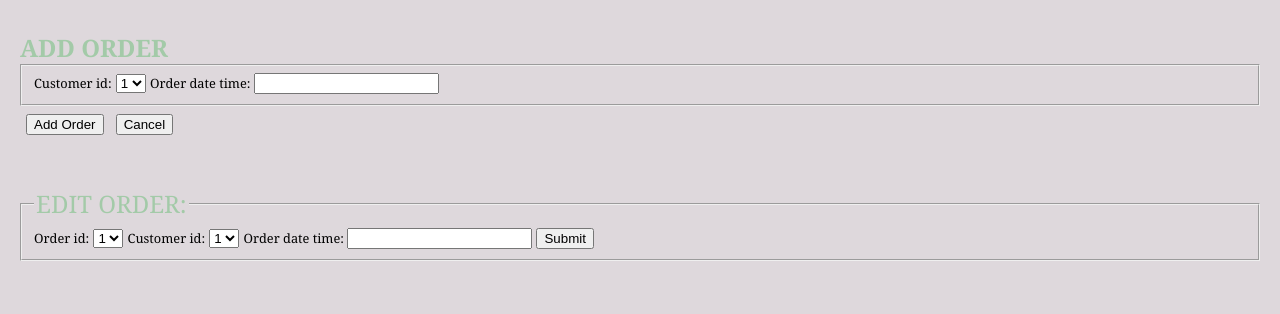
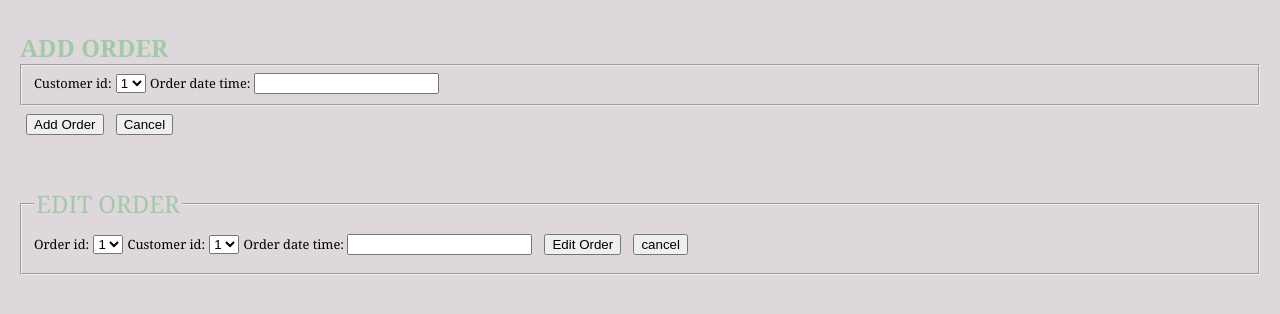
Before and after one commit to acalton/cs340project, a Flask app: page /orders in a window 1280 px wide. Shown: the part 310-624 px from the top of the page. Run offline with Flask 2, Linux system fonts and the light colour scheme; data comes from the database, SQL or seed files in the repository; data that the repository does not hold is empty; some libraries are stand-ins or nearby versions.

Commit message:
Add files via upload
CRU working

```diff
--- a/app.py
+++ b/app.py
@@ -133,6 +133,23 @@ def products():
 
             return redirect("/products")
 
+        if request.form.get("Edit_Product"):
+            product_id = request.form["product_id"]
+            product_type_id = request.form["product_type_id_update"]
+            ore_id = request.form["ore_id_update"]
+            gem_id = request.form["gem_id_update"]
+            num_gems = request.form["num_gems_update"]
+            product_name = request.form["product_name_update"]
+            description = request.form["description_update"]
+
+            query = "UPDATE Products SET product_type_id = %s, ore_id = %s, gem_id = %s, num_gems = %s, product_name = %s, description = %s WHERE product_id = %s"
+            cur = mysql.connection.cursor()
+            cur.execute(query, (product_type_id, ore_id, gem_id,\
+             num_gems, product_name, description, product_id,))
+            mysql.connection.commit()
+
+            return redirect("/products")
+
     if request.method == 'GET':
         query = "SELECT product_id, product_type_id, ore_id, gem_id,\
          num_gems, product_name, product_price, description FROM Products"
@@ -153,6 +170,18 @@ def orders():
             query = "INSERT INTO Orders (customer_id, order_date_time) VALUES (%s,%s)"
             cur = mysql.connection.cursor()
             cur.execute(query, (customer_id, order_date_time))
+            mysql.connection.commit()
+
+            return redirect("/orders")
+
+        if request.form.get("Edit_Order"):
+            order_id = request.form["order_id"]
+            customer_id = request.form["customer_id_update"]
+            order_date_time = request.form["order_date_time_update"]
+
+            query = "UPDATE Orders SET customer_id = %s, order_date_time = %s WHERE order_id = %s"
+            cur = mysql.connection.cursor()
+            cur.execute(query, (customer_id, order_date_time, order_id))
             mysql.connection.commit()
 
             return redirect("/orders")
@@ -180,6 +209,18 @@ def orders_has_products():
 
             return redirect("/orders_has_products")
 
+        if request.form.get("Edit_Order_has_Product"):
+            order_has_product_id = request.form["order_has_product_id"]
+            order_id = request.form["order_id_update"]
+            product_id = request.form["product_id_update"]
+
+            query = "UPDATE Orders_has_Products SET order_id = %s, product_id = %s WHERE order_has_product_id = %s"
+            cur = mysql.connection.cursor()
+            cur.execute(query, (order_id, product_id, order_has_product_id))
+            mysql.connection.commit()
+
+            return redirect("/orders_has_products")
+
     if request.method == 'GET':
         query = "SELECT order_has_product_id, order_id, product_id, total_price FROM Orders_has_Products"
         cur = mysql.connection.cursor()
--- a/templates/orders.j2
+++ b/templates/orders.j2
@@ -54,23 +54,24 @@
     </div><br><br>
     <div class="update">
         <fieldset>
-            <legend>Edit order: </legend>
-            <form action="/orders">
+            <legend>Edit Order</legend>
+            <form id="editOrder" action="/orders" method="post">
                 <label for="order_id">Order id:</label>
-                <select name="Order_id" id="Order_id">
+                <select name="order_id" id="order_id">
                     <option value="1">1</option>
                     <option value="2">2</option>
                     <option value="3">3</option>
                 </select>
                 <label for="customer_id_update">Customer id:</label>
-                <select name="customer_id_update" id="customer_id_update">
+                <select class="form-control" id="customer_id_update" name="customer_id_update" pattern="[0-4]{1}" placeholder="" required>
                     <option value="1">1</option>
                     <option value="2">2</option>
                     <option value="3">3</option>
                 </select>
                 <label for="order_date_time_update">Order date time: </label>
-                <input type="text" id="order_date_time_update" name="order_date_time_update">
-                <input type="submit" value="Submit">
+                <input type="text" id="order_date_time_update" name="order_date_time_update" placeholder="" required>
+                <input type="submit" value="Edit Order" name="Edit_Order" class="btn btn-primary" style="margin:.5rem;">
+                <a href='/orders'><input class="btn" type="button" value="cancel"></a>
             </form>
         </fieldset>
     </div>
--- a/templates/products.j2
+++ b/templates/products.j2
@@ -74,7 +74,7 @@
     </div><br><br>
     <div class="update">
         <fieldset>
-            <legend>Edit product: </legend>
+            <legend>Edit Product</legend>
             <form id="editProduct" action="/products" method="post">
                 <label for="product_id">Product id:</label>
                 <select name="product_id" id="product_id">
@@ -106,7 +106,8 @@
                 <input type="text" id="product_name_update" name="product_name_update">
                 <label for="description_update">Description: </label>
                 <input type="text" id="description_update" name="description_update">
-                <input type="submit" value="Submit">
+                <input type="submit" value="Edit Product" name="Edit_Product" class="btn btn-primary" style="margin:.5rem;">
+                <a href='/products'><input class="btn" type="button" value="cancel"></a>
             </form>
         </fieldset>
     </div>
```
Also changed, not shown: templates/orders_has_products.j2 (+7 -6 lines).
